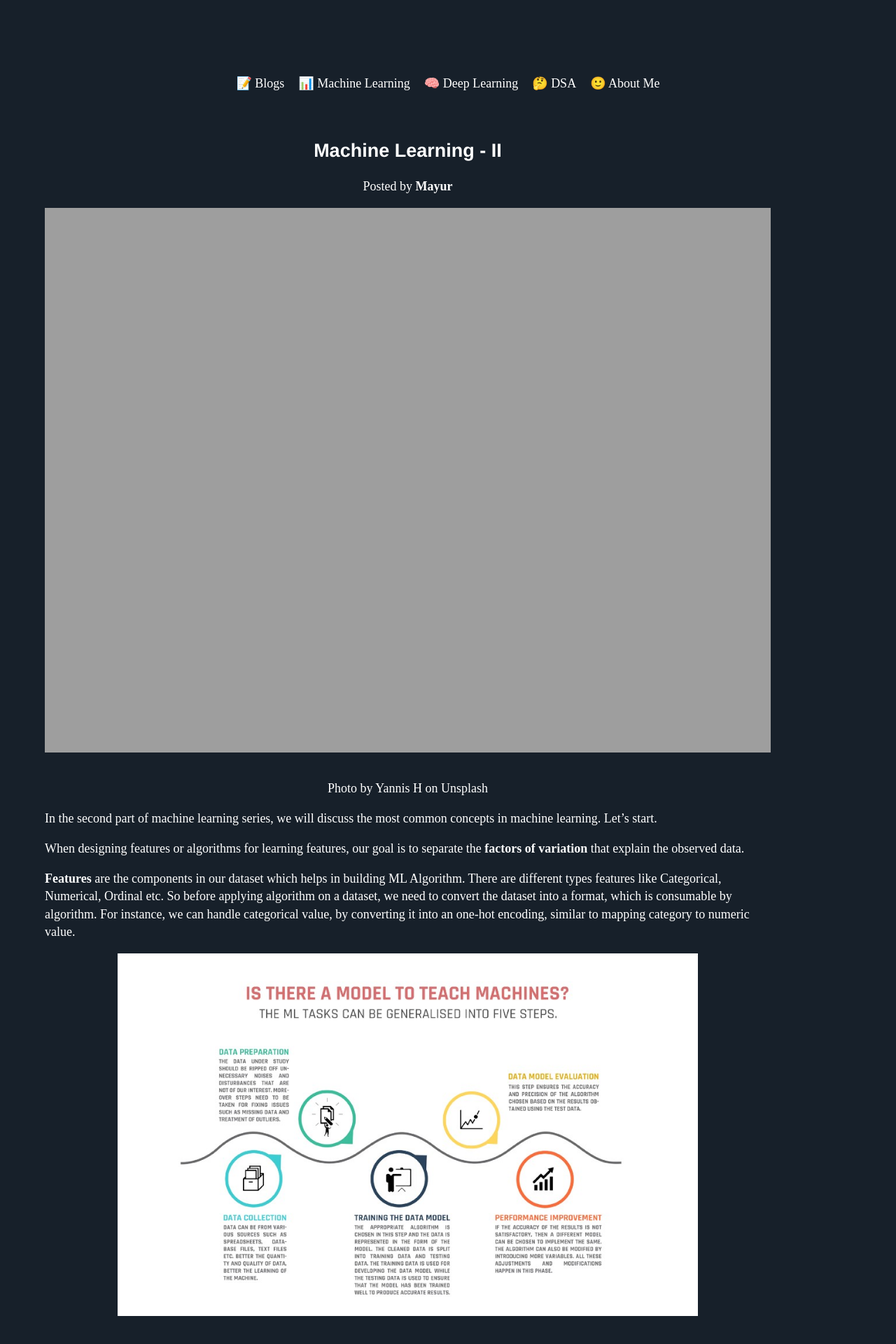
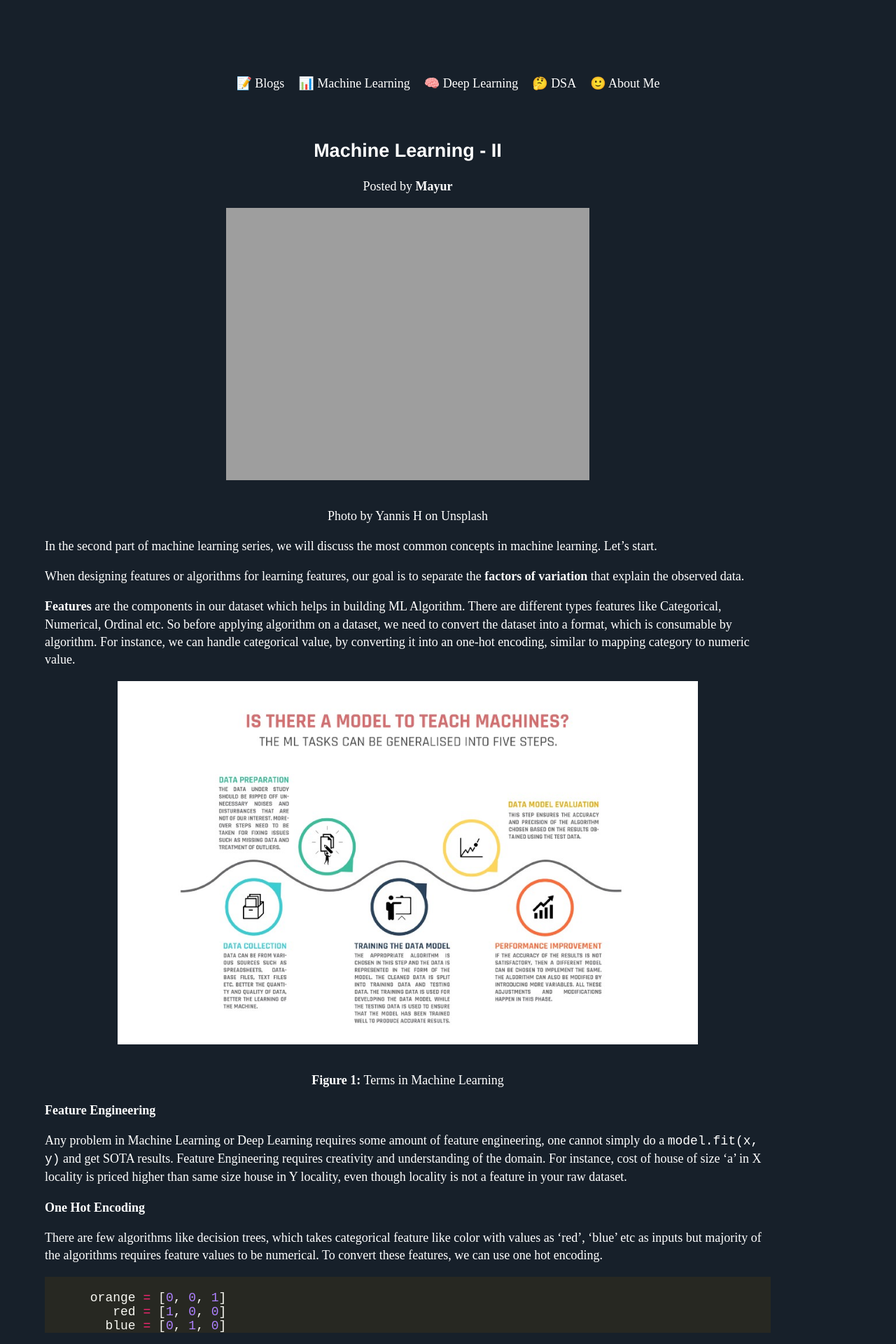
Before and after one commit to Mayurji/mayurji.github.io, a Jekyll site: the page built from _machine-learning/2020-11-06-machine-learning-II.md, in a window 1280 px wide. Shown: the top 1920 px of the page at 70% size. Built offline with Jekyll 4.4.1, drawn with Linux system fonts in a browser that asks for light colours; nearby versions of some CDN libraries; formulas are drawn with MathJax 3; comment, search, counter and statistics services are not loaded.

Commit message:
Update 2020-11-06-machine-learning-II.md

```diff
--- a/_machine-learning/2020-11-06-machine-learning-II.md
+++ b/_machine-learning/2020-11-06-machine-learning-II.md
@@ -7,7 +7,7 @@
 {% include mathjax.html %}
 
 <center>
-<img src="{{site.url}}/assets/images/ml/yannis-h-uaPaEM7MiQQ-unsplash.jpg"  style="zoom: 5%  background-color:#DCDCDC;" width="100%" height=auto/><br>
+<img src="{{site.url}}/assets/images/ml/yannis-h-uaPaEM7MiQQ-unsplash.jpg"  style="zoom: 5%  background-color:#DCDCDC;" width="50%" height=auto/><br>
 <p><span>Photo by <a href="https://unsplash.com/@yanphotobook?utm_source=unsplash&amp;utm_medium=referral&amp;utm_content=creditCopyText">Yannis H</a> on <a href="https://unsplash.com/s/photos/teaching?utm_source=unsplash&amp;utm_medium=referral&amp;utm_content=creditCopyText">Unsplash</a></span></p>
 </center>
 
```
